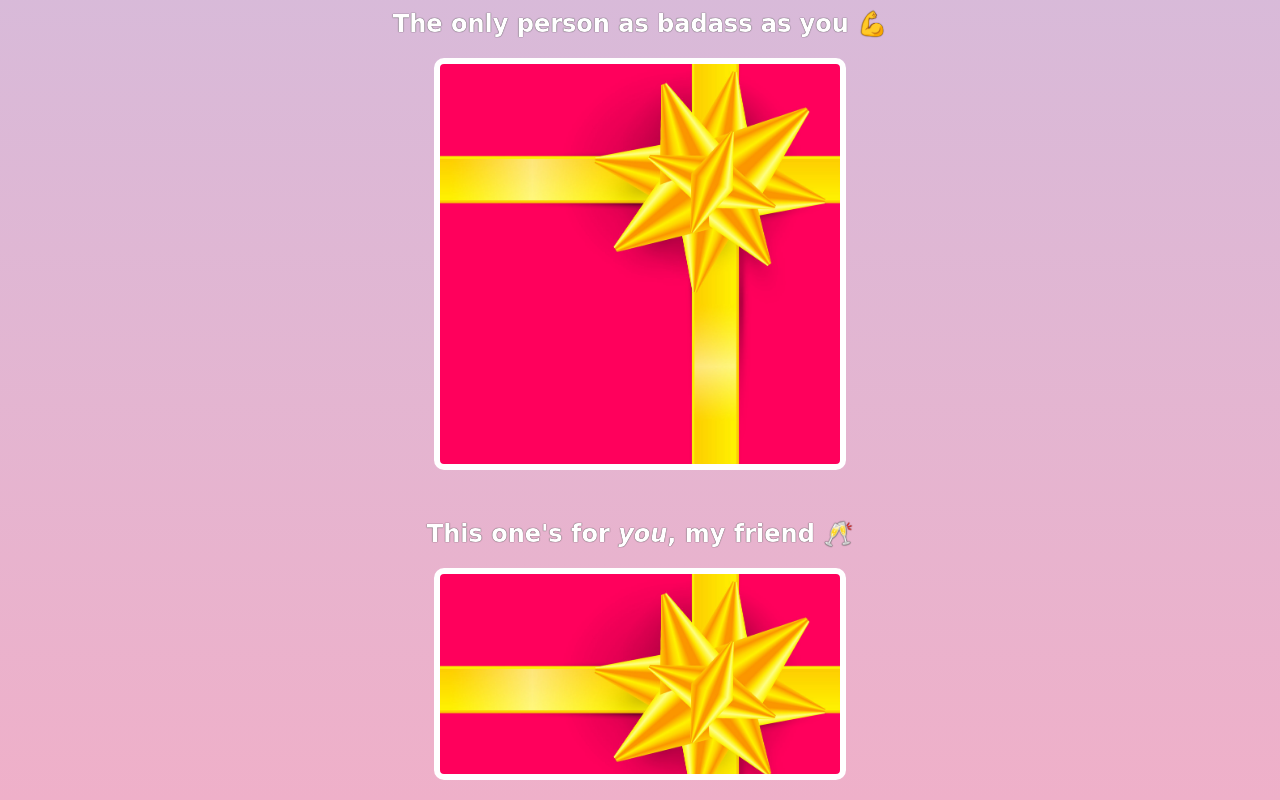
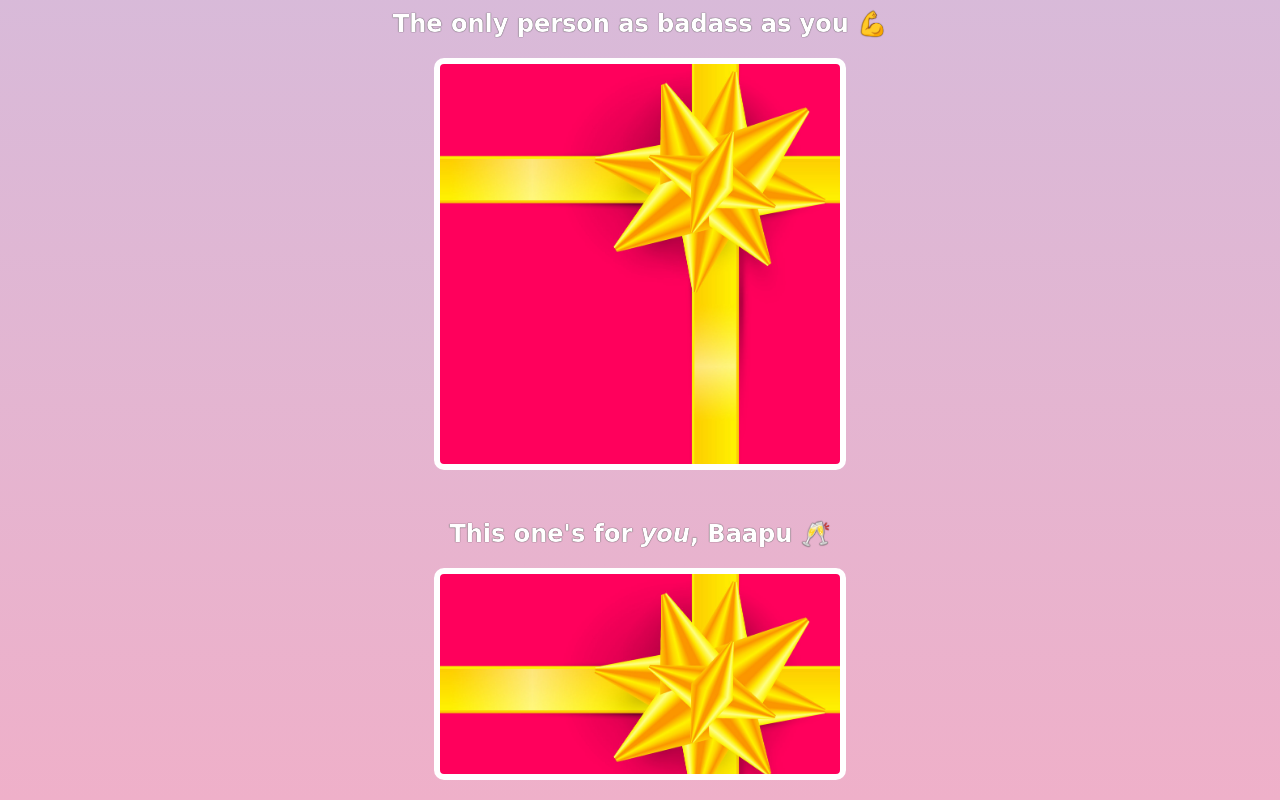
Before and after one commit to rishikesh651/birthday-, a plain HTML site: page index.html in a window 1280 px wide. Shown: the part 1898-2698 px from the top of the page. Drawn offline with Linux system fonts and the light colour scheme; a web font is replaced by a local one.

Commit message:
Change gift title from 'friend' to 'Baapu'

```diff
--- a/index.html
+++ b/index.html
@@ -35,7 +35,7 @@
         </div>
 
          <div class="gift-section">
-            <h2 class="gift-title">This one's for <em>you</em>, my friend 🥂</h2>
+            <h2 class="gift-title">This one's for <em>you</em>, Baapu 🥂</h2>
             <div class="gift-img" id="gift-img-cheers"></div>
         </div>
 
```
